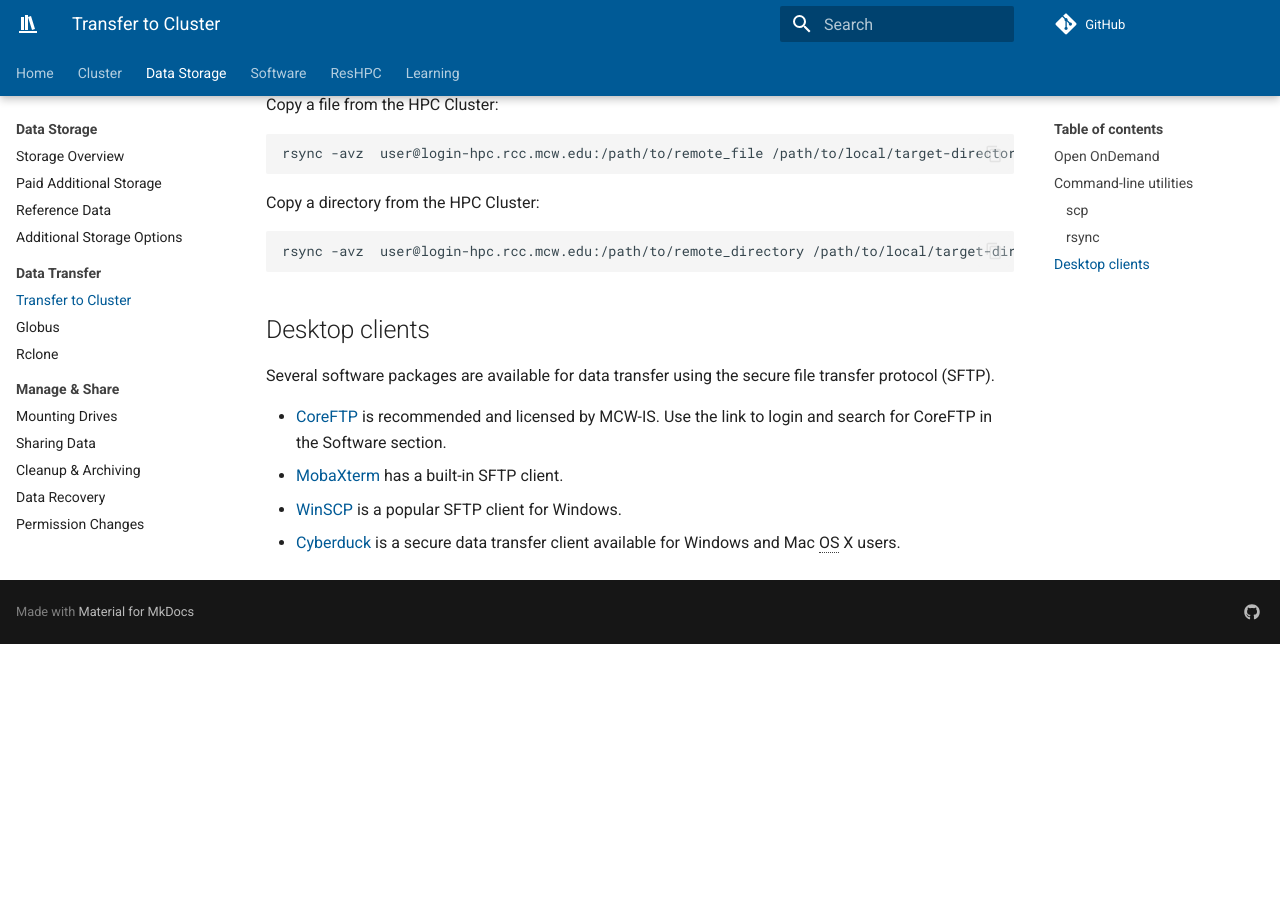
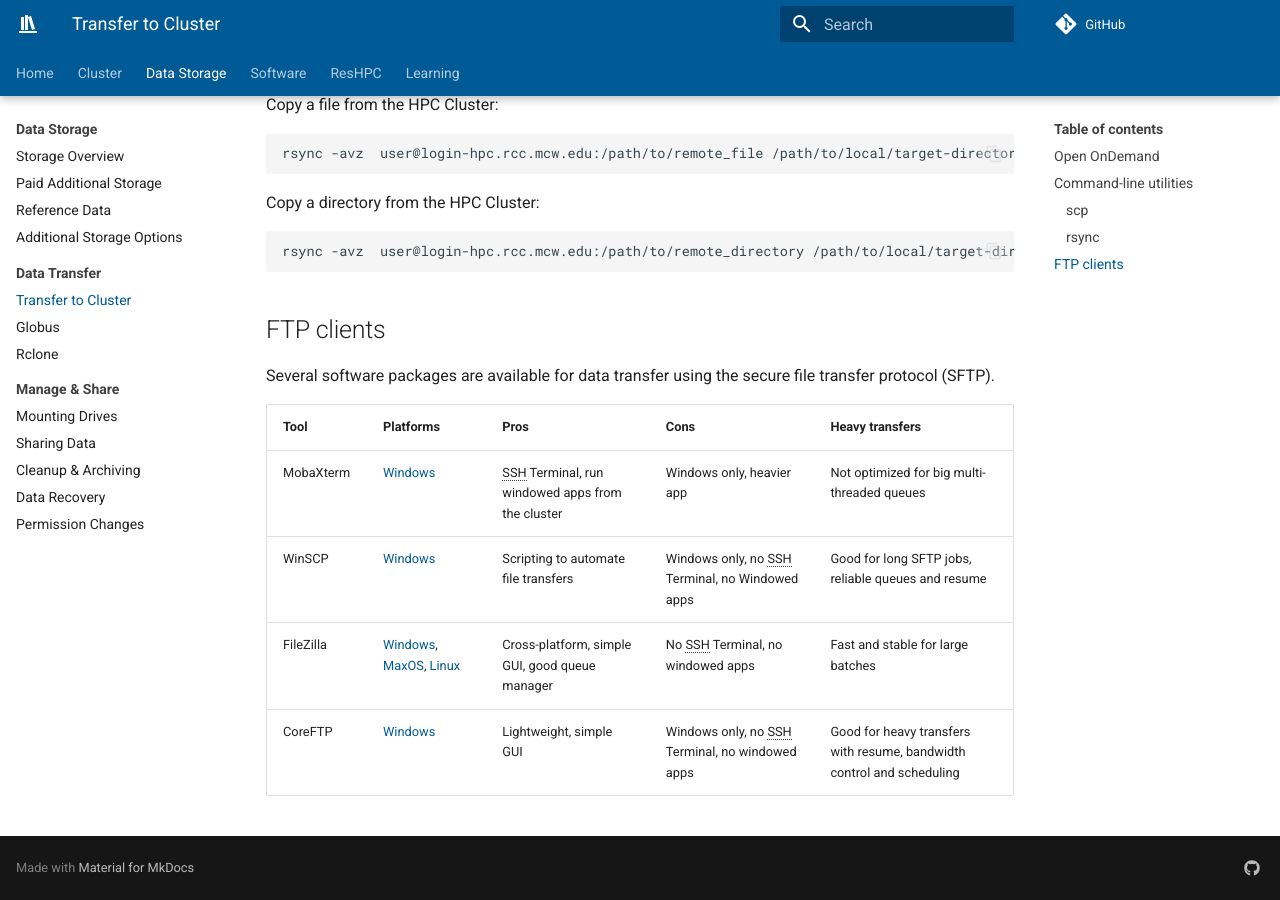
Before and after one commit to mcw-rcc/mcw-rcc.github.io, an MkDocs documentation site: the page built from docs/storage/file-transfer.md, in a window 1280 px wide and 900 px high, scrolled down 1403 px. Built offline with MkDocs 1.6.1 and Material for MkDocs 9.7.7, drawn with Linux system fonts in a browser that asks for light colours; comment, search, counter and statistics services are not loaded; before the commit the page ends 2047 px from its top, so only the background shows below that.

Commit message:
Update file-transfer.md

````diff
--- a/docs/storage/file-transfer.md
+++ b/docs/storage/file-transfer.md
@@ -66,13 +66,15 @@
 rsync -avz  user@login-hpc.rcc.mcw.edu:/path/to/remote_directory /path/to/local/target-directory
 ```
 
-## Desktop clients
+## FTP clients
 
 Several software packages are available for data transfer using the secure file transfer protocol (SFTP).
 
-- [CoreFTP](https://servicedesk.mcw.edu/){:target="_blank"} is recommended and licensed by MCW-IS. Use the link to login and search for CoreFTP in the Software section.
-- [MobaXterm](../cluster/access/mobaxterm.md#file-transfer) has a built-in SFTP client.
-- [WinSCP](https://winscp.net/eng/index.php){:target="_blank"} is a popular SFTP client for Windows.
-- [Cyberduck](https://cyberduck.io/){:target="_blank"} is a secure data transfer client available for Windows and Mac OS X users.
+| Tool | Platforms | Pros | Cons | Heavy transfers |
+| --- | --- | --- | --- | --- |
+| MobaXterm | [Windows](https://mobaxterm.mobatek.net/download.html){:target="_blank"} | SSH Terminal, run windowed apps from the cluster | Windows only, heavier app | Not optimized for big multi-threaded queues |
+| WinSCP | [Windows](https://winscp.net/eng/download.php){:target="_blank"} | Scripting to automate file transfers | Windows only, no SSH Terminal, no Windowed apps | Good for long SFTP jobs, reliable queues and resume |
+| FileZilla | [Windows](https://filezilla-project.org/download.php?platform=win64){:target="_blank"}, [MaxOS](https://filezilla-project.org/download.php?platform=macos-arm64){:target="_blank"}, [Linux](https://filezilla-project.org/download.php?platform=linux64){:target="_blank"} | Cross-platform, simple GUI, good queue manager | No SSH Terminal, no windowed apps | Fast and stable for large batches |
+| CoreFTP | [Windows](https://www.coreftp.com/download.html){:target="_blank"} | Lightweight, simple GUI | Windows only, no SSH Terminal, no windowed apps | Good for heavy transfers with resume, bandwidth control and scheduling |
 
 --8<-- "includes/abbreviations.md"
````
